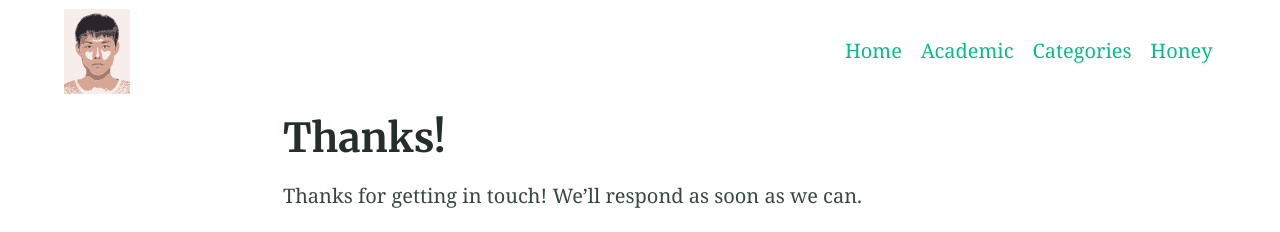
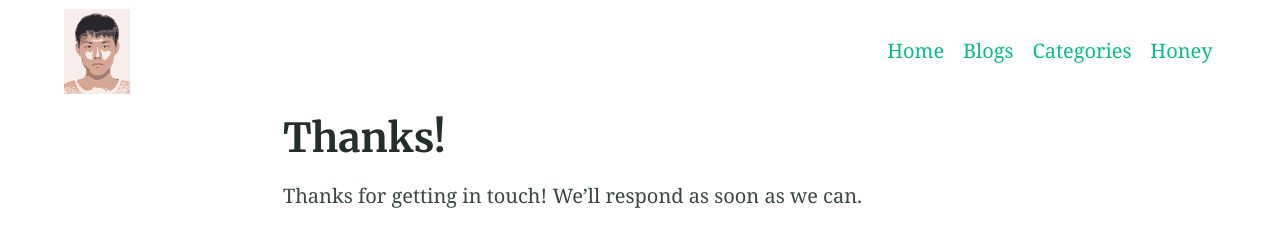
Before and after one commit to lizeyujack/lizeyujack.github.io, a Jekyll site: the page built from thanks.md, in a window 1280 px wide. Shown: the top 232 px of the page. Built offline with Jekyll 4.4.1, drawn with Linux system fonts in a browser that asks for light colours.

Commit message:
Update _config.yml

```diff
--- a/_config.yml
+++ b/_config.yml
@@ -123,7 +123,7 @@ favicons: # Favicons are also used in the manifest file. Syntax is 'size: path'
 navigation_header:
 - title: Home
   url: /
-- title: Academic
+- title: Blogs
   url: /blog/
 - title: Categories
   url: /categories/
@@ -137,7 +137,7 @@ navigation_header:
 
 navigation_footer:
 - title: Created by little Jack
-  url: https://lizeyujack.github.io
+  url: https://github.com/lizeyujack/lizeyujack.github.io
 
 social_links: # Appears in sidebar. Set the urls then uncomment and comment out as desired
   Twitter: https://twitter.com/lizeyu39723430
```
